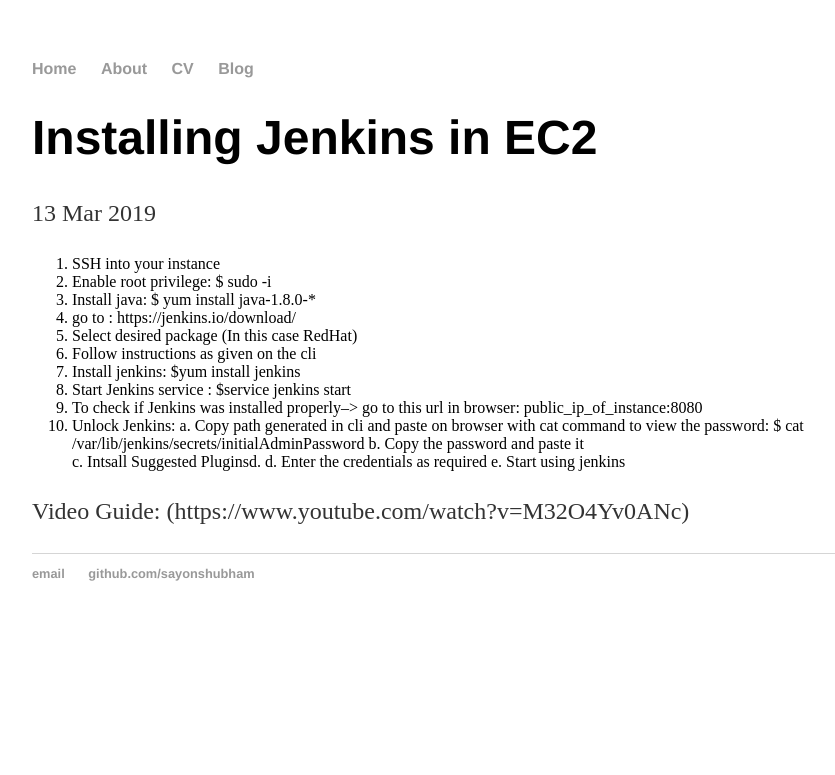
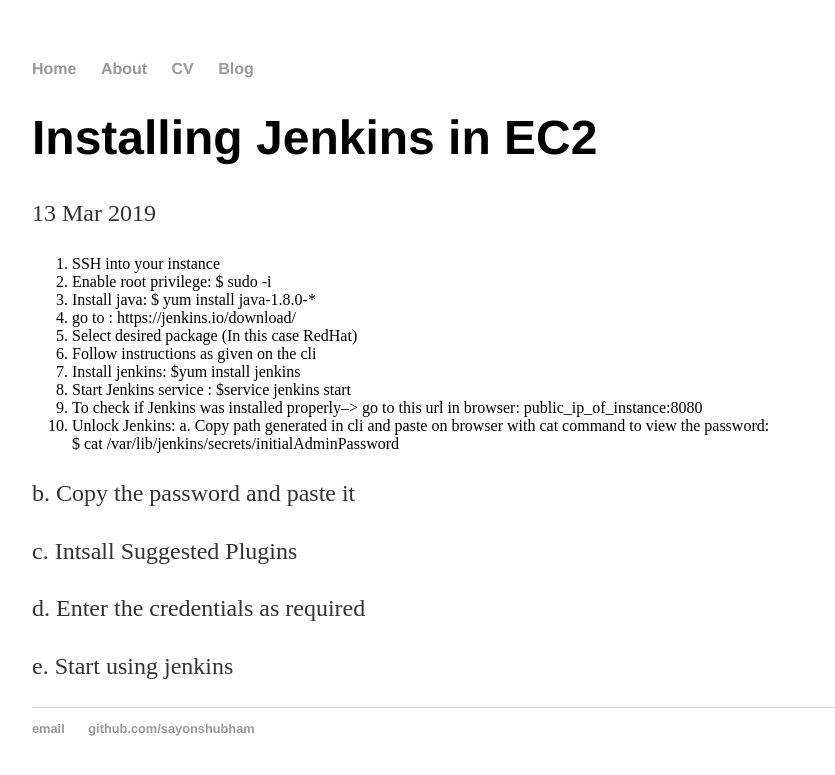
Before and after one commit to sayonshubham/sayonshubham.github.io, a Jekyll site: the page built from _posts/2019-03-13-Jenkins.md, in a window 1280 px wide. Shown: the top 775 px of the page, without its empty margins (160-995 px from the left). Built offline with Jekyll 4.4.1, drawn with Linux system fonts in a browser that asks for light colours.

Commit message:
Update 2019-03-13-Jenkins.md

```diff
--- a/_posts/2019-03-13-Jenkins.md
+++ b/_posts/2019-03-13-Jenkins.md
@@ -16,11 +16,12 @@
 go to this url in browser: public_ip_of_instance:8080
 10. Unlock Jenkins:
 a. Copy path generated in cli and paste on browser with cat command to view the password:
-          $ cat /var/lib/jenkins/secrets/initialAdminPassword
+$ cat /var/lib/jenkins/secrets/initialAdminPassword
+
 b. Copy the password and paste it
-c. Intsall Suggested Pluginsd.
+
+c. Intsall Suggested Plugins
+
 d. Enter the credentials as required
+
 e. Start using jenkins
-
-Video Guide:
-(https://www.youtube.com/watch?v=M32O4Yv0ANc)
```
